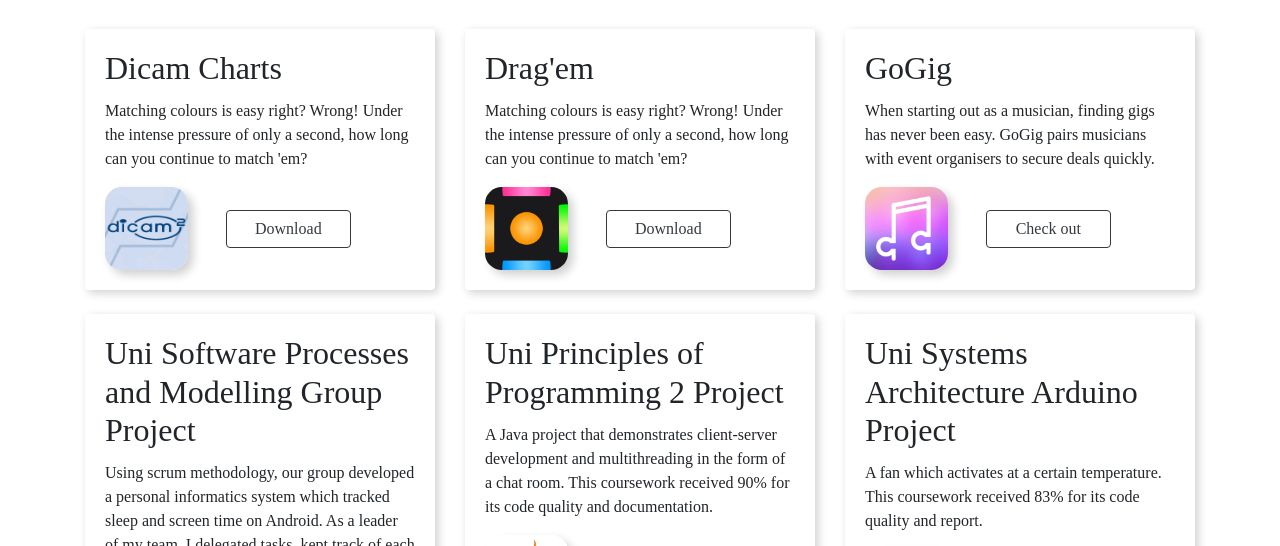
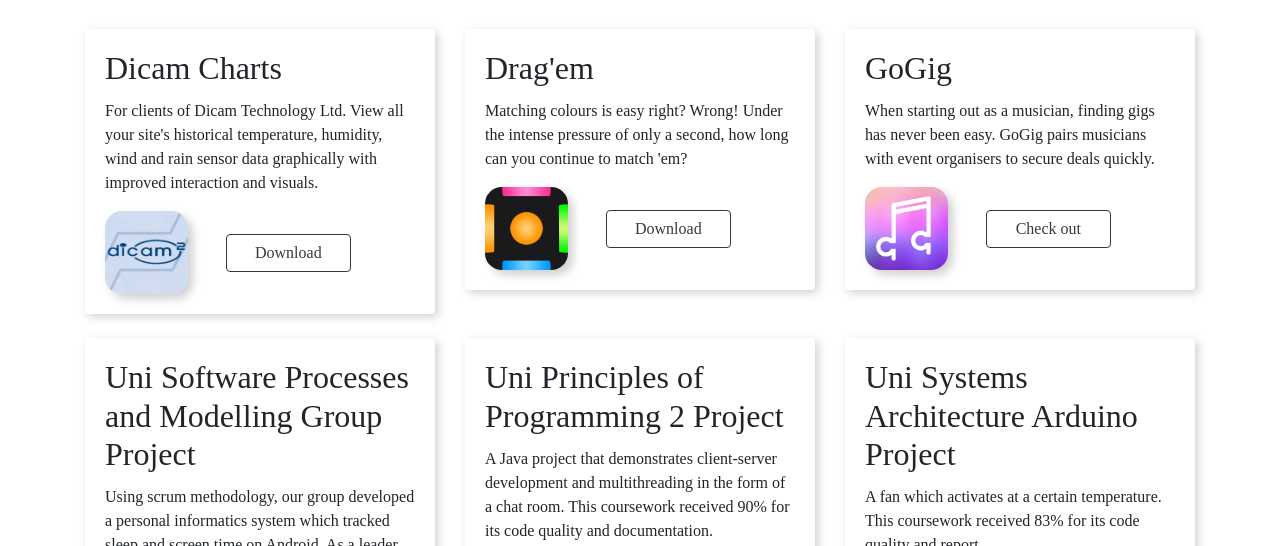
Before and after one commit to LChilvers05/LChilvers05.github.io, a plain HTML site: page index.html in a window 1280 px wide. Shown: the part 1193-1739 px from the top of the page. Drawn offline with nearby package versions, Linux system fonts and the light colour scheme.

Commit message:
added description for Dicam Charts in portfolio

```diff
--- a/index.html
+++ b/index.html
@@ -60,7 +60,7 @@
           <div class="card">
             <div class="card-body">
               <h4 class="card-title">Dicam Charts</h4>
-              <p class="card-text">Matching colours is easy right? Wrong! Under the intense pressure of only a second, how long can you continue to match 'em?</p>
+              <p class="card-text">For clients of Dicam Technology Ltd. View all your site's historical temperature, humidity, wind and rain sensor data graphically with improved interaction and visuals.</p>
               <div class="iconbutton" class="container">
                 <div class="row align-items-center">
                   <div class="col-4">
```
